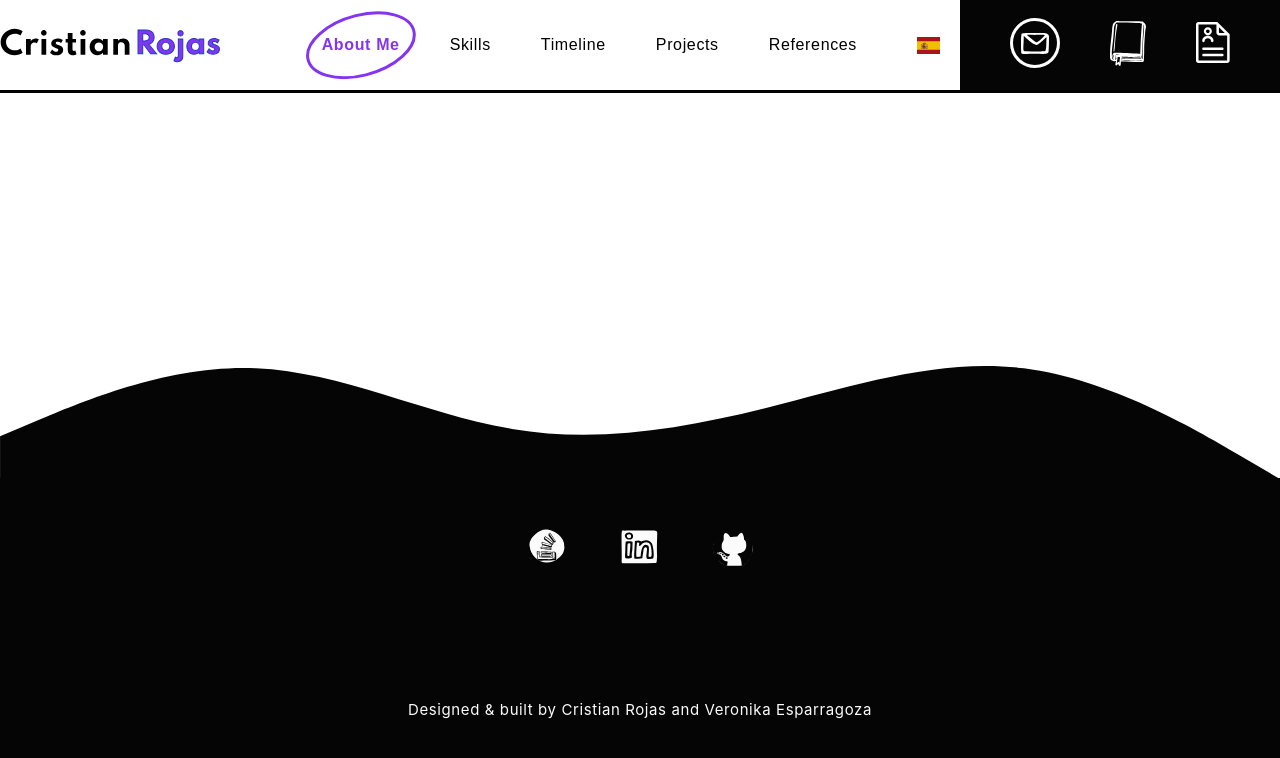
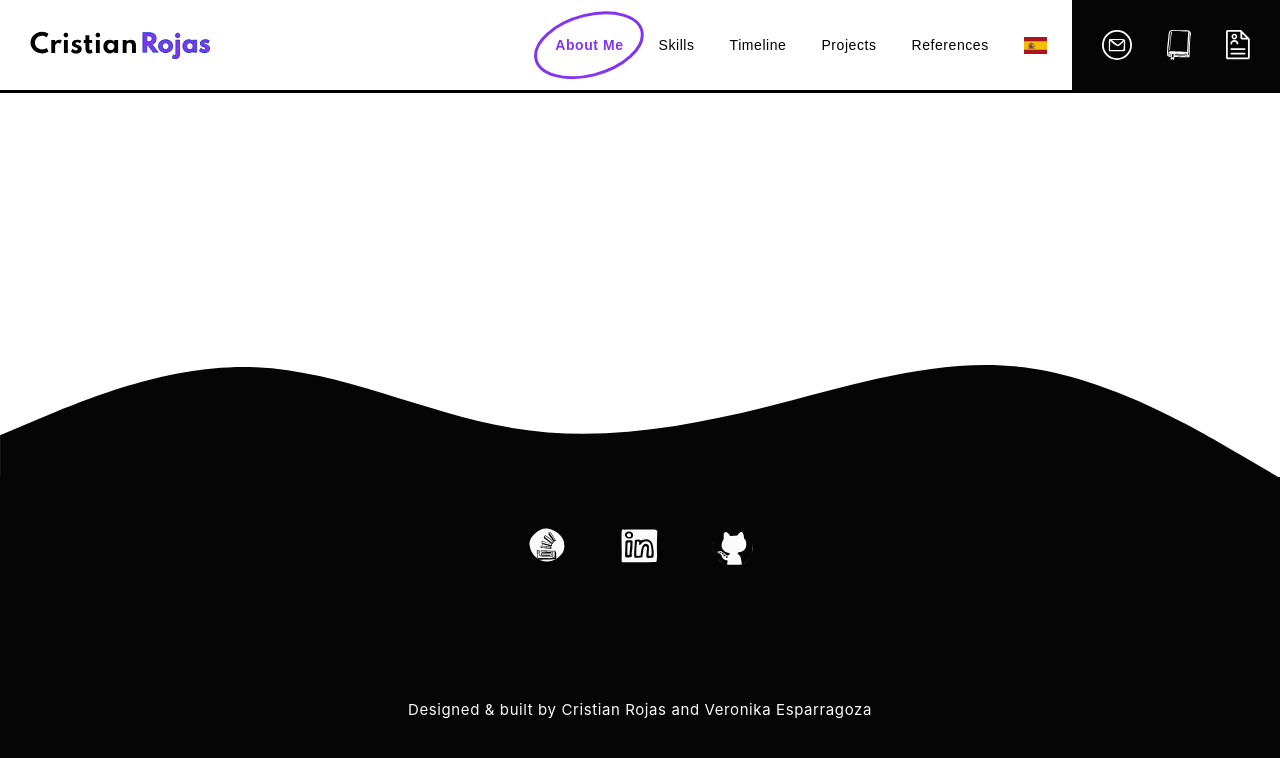
Before and after one commit to Cristian-Rojas-Cruz/cristianrojas, a Next.js app: page / in a window 1280 px wide. Shown: the top 758 px of the page. Built offline with nearby package versions, Linux system fonts and the light colour scheme.

Commit message:
fix: navbar responsive on smaller pages

```diff
--- a/src/components/Header.tsx
+++ b/src/components/Header.tsx
@@ -6,21 +6,14 @@ const Header: React.FC = () => {
   const { width } = useWindowSize();
 
   const getLogo = () => {
-    if(width <= 768) {
-      return (<img className="header__logo" src="/logo-shorthand.svg" alt="Cristian Rojas" />)
-    } else {
-      return (<img className="header__logo" src="/logo.svg" alt="Cristian Rojas" />)
-    }
   }
 
     return (
         <div className='header'>
-          <div className="container">
-            {
-              getLogo()
-            }
-            <Navbar className="header__navigation"/>
-          </div>
+          {
+            <img className="header__logo" src={width <= 768?"/logo-shorthand.svg":"/logo.svg"} alt="Cristian Rojas" />
+          }
+          <Navbar className="header__navigation"/>
         </div>
     )
 }
--- a/src/styles/base/_variables.base.scss
+++ b/src/styles/base/_variables.base.scss
@@ -22,6 +22,7 @@ $max-number-of-grid-columns: 4;
 
 // Breakpoints
 
+$mobile-s: 'mobile-s';
 $mobile-m: 'mobile-m';
 $mobile-l: 'mobile-l';
 $tablet:  'tablet';
@@ -30,6 +31,7 @@ $laptop-l: 'laptop-l';
 $navbar-icons-breakpoint: "navbar-icons-breakpoint";
 
 $breakpoints: (
+    $mobile-s: ( max-width:  320px  ),
     $mobile-m: ( max-width:  375px  ),
     $mobile-l: ( max-width:  425px  ),
     $navbar-icons-breakpoint: ( max-width:  580px  ),
--- a/src/styles/components/_header.components.scss
+++ b/src/styles/components/_header.components.scss
@@ -6,19 +6,28 @@
     border-bottom: 3px solid $primary-black-border;
     width: 100%;
 
-    & > div {
-      display: flex;
-      justify-content: space-between;
-      width: 100%;
-      height: 90px;
-    }
+    display: flex;
+    justify-content: space-between;
+    height: 90px;
+
 
     &__logo {
-        max-width: 220px;
+        max-width: 180px;
+        padding: 0px 10px 0px 30px;
+
+        @include breakpoint($laptop) {
+          padding: 0px 20px;
+          max-width: 120px;
+        }
 
         @include breakpoint($tablet) {
           padding: 0px 20px;
           max-width: 50px;
         }
+
+        @include breakpoint($mobile-s) {
+          padding: 0px 10px;
+        }
+
     }
 }
--- a/src/styles/components/_navbar.components.scss
+++ b/src/styles/components/_navbar.components.scss
@@ -5,15 +5,19 @@
 
     a {
         font-family: 'League Spartan', sans-serif;
-        line-height: 18px;
+        line-height: 16px;
+    }
+
+    &-link {
+      font-size: 14px;
     }
 
     &__main {
-        padding: 0px 40px ;
+        padding: 0px 10px ;
         display: flex;
         justify-content: center;
         align-items: center;
-        gap: 50px;
+        gap: 35px;
 
         @include breakpoint($tablet) {
             border-top: 3px solid $primary-black-border;
@@ -49,37 +53,48 @@
     }
 
     &__middle {
-      padding: 0px 20px;
+      padding: 0px 25px;
       display: flex;
       justify-content: center;
       align-items: center;
-      gap: 30px;
 
+      @include breakpoint($mobile-s) {
+        padding: 0px 10px;
+      }
     }
 
     &__secondary {
         justify-content: center;
         align-items: center;
-        padding: 0px 50px;
+        padding: 0px 30px;
         display: flex;
-        gap: 50px;
+        gap: 35px;
         background-color: $primary-black-background-color;
 
-        @include breakpoint($tablet) {
-            background-color: #fff;
-            padding: 0px 20px;
-            gap: 30px;
-
-            img {
-                filter: invert(1);
-                height: 30px;
-            }
+        img {
+          height: 30px;
         }
 
         a {
             color: $primary-white-font-color;
             font-weight: 500;
             font-size: 16px;
+            display: flex;
+            align-items: center;
+        }
+
+        @include breakpoint($tablet) {
+          background-color: #fff;
+          padding: 0px 20px;
+          gap: 30px;
+
+          img {
+              filter: invert(1);
+          }
+        }
+
+        @include breakpoint($mobile-s) {
+          padding: 0px 10px;
         }
     }
 }
```
